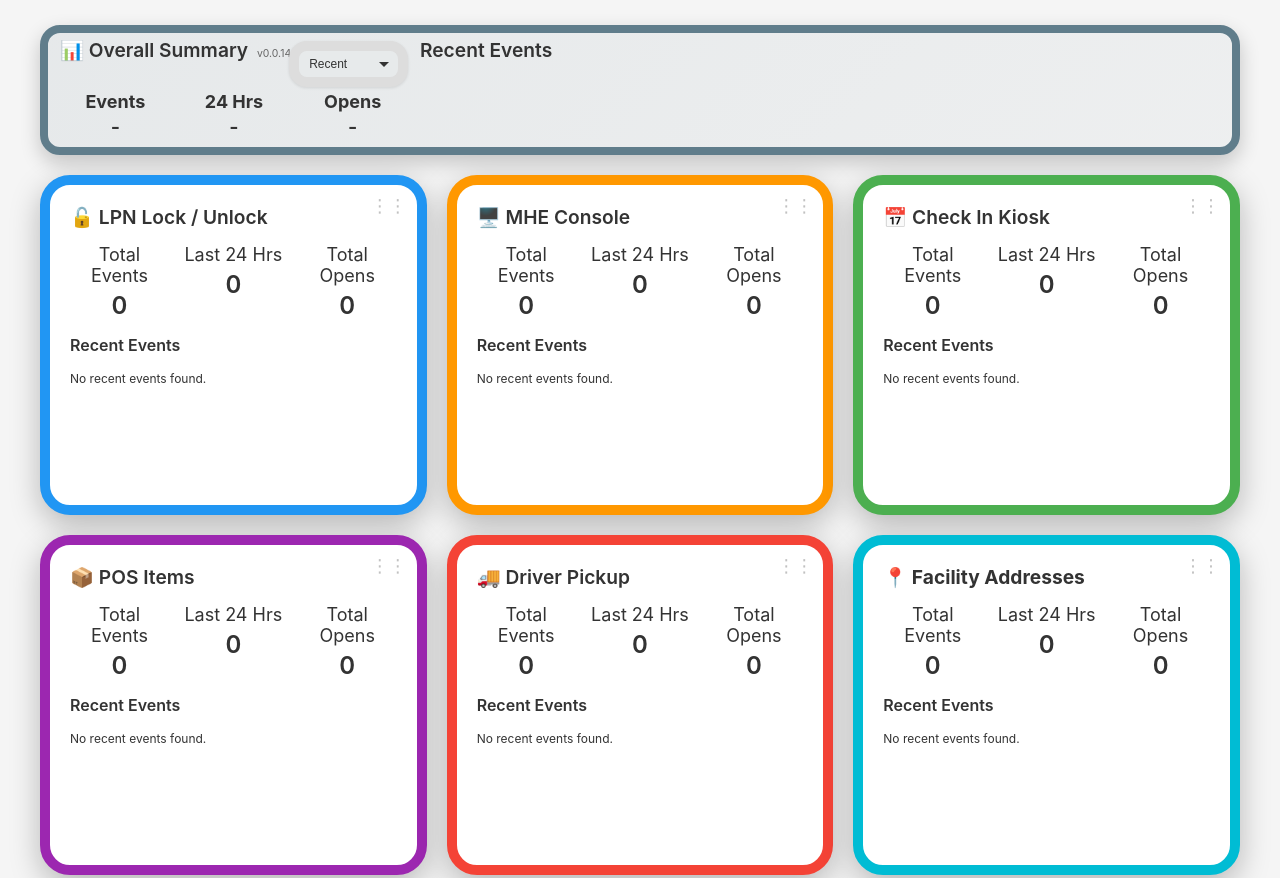
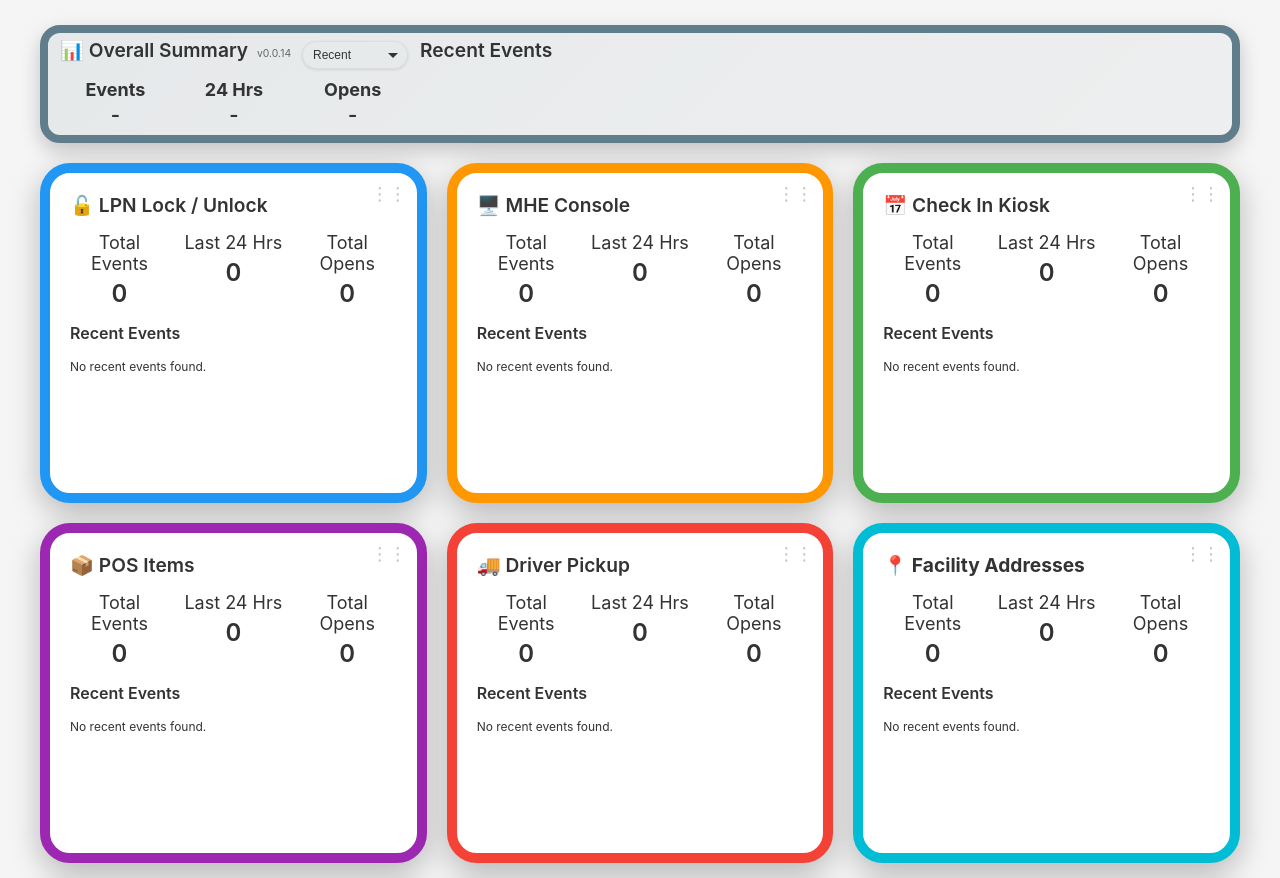
Before and after one commit to sidmsmith/manhattan-app-usage-dashboard, a website: page index.html in a window 1280 px wide. Shown: the top 878 px of the page. Drawn offline with nearby package versions, Linux system fonts and the light colour scheme; no server answers.

```diff
--- a/styles.css
+++ b/styles.css
@@ -67,7 +67,7 @@
 .sort-dropdown {
   font-size: 0.75rem;
   padding: 6px 28px 6px 10px;
-  border: 10px solid #ddd;
+  border: 1px solid #ddd;
   border-radius: 18px;
   background: #e7eaeb;
   cursor: pointer;
@@ -83,7 +83,7 @@
   background-size: 12px;
   transition: all 0.2s ease;
   box-shadow: 0 1px 3px rgba(0,0,0,0.1);
-  margin-left: -10px;
+  margin-left: -15px;
 }
 
 .sort-dropdown:hover {
```
